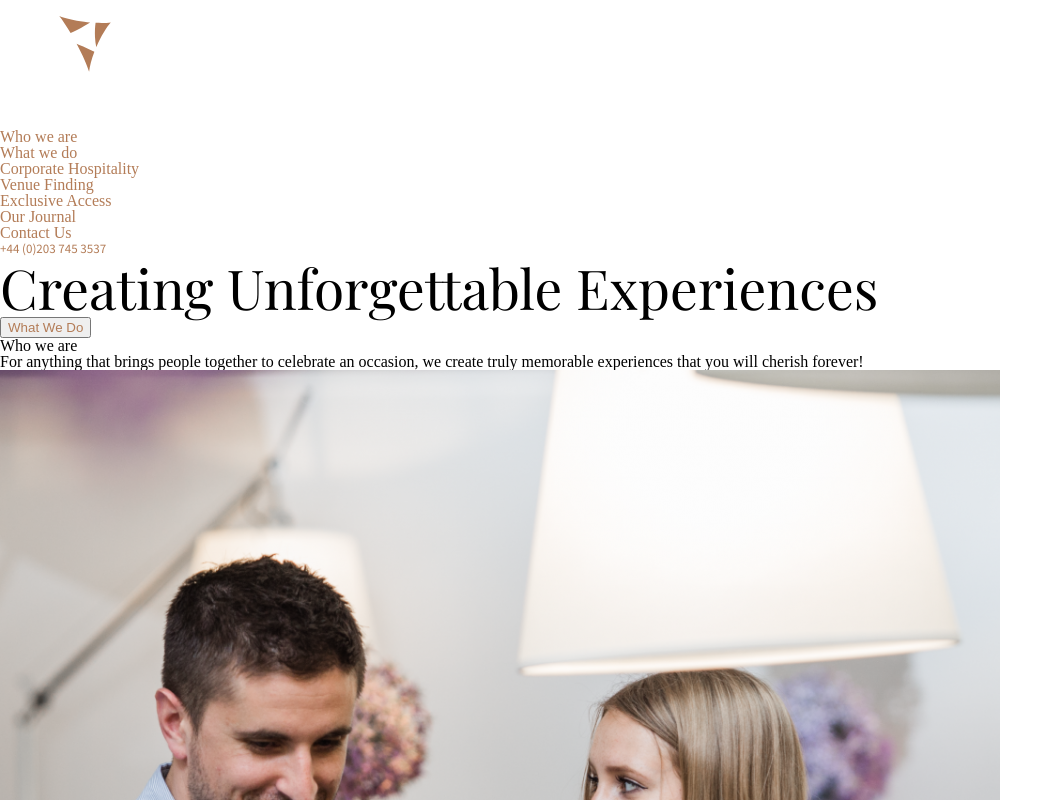
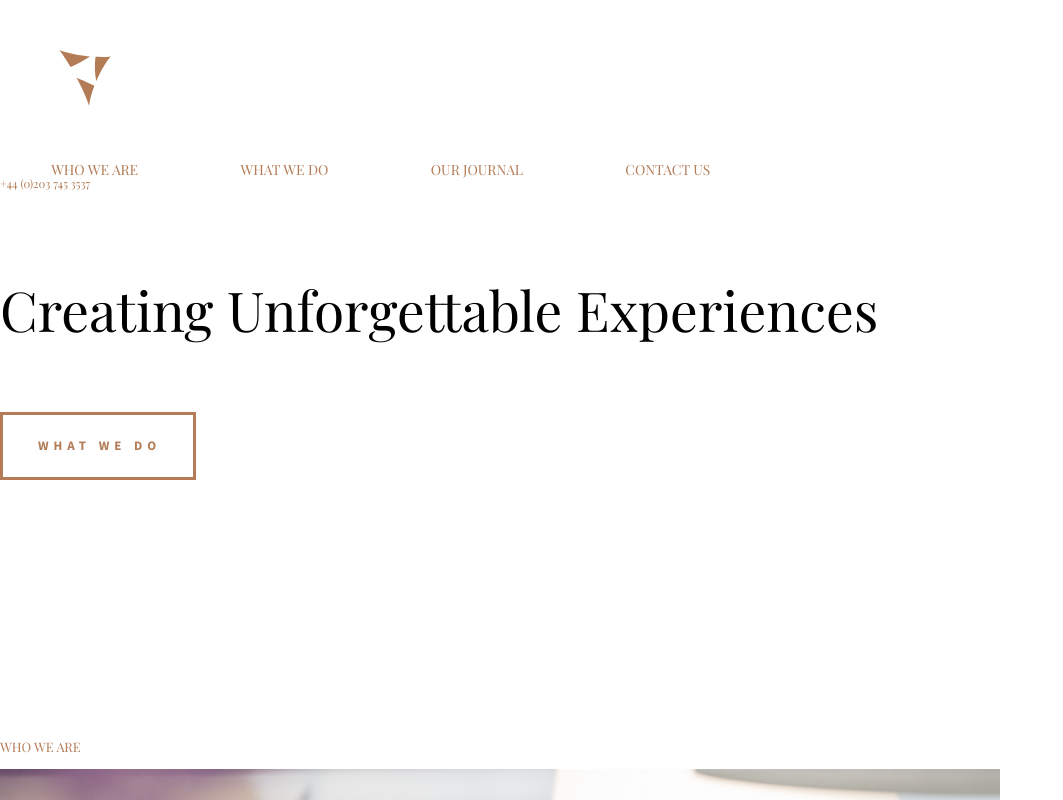
Before and after one commit to SimoTr84/Villiers--project, a plain HTML site: page index.html in a window 1280 px wide. Shown: the top 800 px of the page, without its empty margins (0-1063 px from the left). Drawn offline with nearby package versions, Linux system fonts and the light colour scheme; a web font is replaced by a local one.

Commit message:
added styling for buttons, titles, and started flex

```diff
--- a/css/style.css
+++ b/css/style.css
@@ -27,14 +27,18 @@ footer, header, hgroup, menu, nav, section {
 body {
   line-height: 1;
 }
-ol, ul {
+ol,
+ul {
   list-style: none;
 }
-blockquote, q {
+blockquote,
+q {
   quotes: none;
 }
-blockquote:before, blockquote:after,
-q:before, q:after {
+blockquote:before,
+blockquote:after,
+q:before,
+q:after {
   content: '';
   content: none;
 }
@@ -44,69 +48,100 @@ table {
 }
 
 /*utiity classes*/
-  /*relative*/
-  /*absolute*/
-  /*boxed*/
-  /*full-width*/
+/*relative*/
+/*absolute*/
+/*boxed*/
+/*full-width*/
 
 /*clearfix*/
-.cf:before,
-.cf:after,
-.menu-footer-menu-container:before,
-.menu-footer-menu-container:after,
-.sub-menu:before,
-.sub-menu:after {
-  content: " "; /* 1 */
-  display: table; /* 2 */
+/*.clearfix:before,
+.footer:before {
+  content: '';
+  display: table;
 }
-.cf:after,
-.menu-footer-menu-container:after,
-.sub-menu:after {
+
+.clearfix:after,
+.footer:after {
+  content: '';
+  display: table;
   clear: both;
+}*/
+
+/*STRUCTURE*/
+/*paddings-margins*/
+body {
+  max-width: 100%;
+  width: 100%;
+  padding: 0;
+  margin: 0;
+}
+.boxed {
+  padding: 15%;
+}
+section {
+  margin: 50px auto;
 }
 
 
-/*STRUCTURE*/
-  /*paddings-margins*/
+/*GENERAL STYILING*/
+/*fonts*/
+:root {
+  --playfair-font: 'Playfair Display', serif;;
+}
+:root {
+  --source-sans-font: 'Source Sans Pro', sans-serif;
+}
 
-/*GENERAL STYILING*/
 /*colors*/
-:root { /*navy*/
---navy-color:#1b2535;
---navy-bg-color: #1b2535;
+:root {
+  /*navy*/
+  --navy: #1b2535;
+  /*dark navy*/
+  --darknavy: #182638;
+  /*gold*/
+  --gold: #b37c57;
+  /*white*/
+  --white: #ffffff;
 }
-:root { /*gold*/
-  --gold-color: #b37c57;
-  --gold-bg-color: #b37c57;
+
+/*main elements*/
+
+h1 {
+  font-family: var(--playfair-font);
+  font-size: 3.4375em;
+  line-height: 3.75em;
 }
-/*main elements*/
-/*h1*/
-h1 {
-  font-family: 'Playfair Display', serif;
-  font-size: 55px;
-  line-height: 60px;
+h2 {
+  font-family: var(--playfair-font);
+  font-size: 2.25em;
+  line-height: 2.625em;
 }
-/*h2*/
-h2 {
-  font-family: 'Playfair Display', serif;
-  font-size: 42px;
-  line-height: 54px;
+h3 {
+  font-family: var(--source-sans-font);
+  color: var(--white);
 }
-/*h4*/
-h4{
-  font-family: 'Source Sans Pro', sans-serif;
-  font-size: 13px;
-  line-height: 16px;
+h4, h5 {
+  font-family: var(--source-sans-font);
+  font-size: 0.8125em;
+  line-height: 1em;
   text-transform: uppercase;
-  color: var(--gold-color: #b37c57);
+  color: var(--gold);
 }
-/*p*/
-/*a*/
+h5 {
+  font-family: var(--playfair-font);
+}
+p {
+  font-family: var(--source-sans-font);
+  font-size: 0.875em;
+  line-height: 2.0625em;
+
+}
 a {
   text-decoration: none;
-  font-size: inherit;
-  font-family: inherit;
-  color: #b37c57;
+  font-size: 0.875em;
+  font-family: var(--playfair-font);
+  color: var(--gold);
+  text-transform: uppercase;
   -webkit-transition: all 0.3s ease-in-out 0s;
   -moz-transition: all 0.3s ease-in-out 0s;
   -o-transition: all 0.3s ease-in-out 0s;
@@ -119,14 +154,58 @@ a:hover {
 .white-bg a:focus,
 .cream-bg a:hover,
 .cream-bg a:focus {
-  color: #182638
+  color: #182638;
 }
+a.button{
+  color: #b37c57 !important;
+display: inline-flex;
+  zoom: 1;*/
+/*  _height: 51px;*/
+  margin: 0 auto;
+  padding: 27px 35px 27px 38px;
+  border: none;
+  box-shadow: inset 0px 0px 0px 3px var(--gold);
+    -webkit-box-shadow: inset 0px 0px 0px 3px var(--gold);
+    -moz-box-shadow: inset 0px 0px 0px 3px var(--gold);
+  font-family: var(--source-sans-font);
+  text-transform: uppercase;
+  letter-spacing: 5px;
+  font-size: 13px;
+  line-height: 14px;
+  font-weight: 700;
+  transition: all 0.3s ease-in-out 0s;
+    -webkit-transition: all 0.3s ease-in-out 0s;
+    -moz-transition: all 0.3s ease-in-out 0s;
+    -o-transition: all 0.3s ease-in-out 0s;
+  background-color: transparent;
+  cursor: pointer;
+}
+a.button:hover {
+  background-color: var(--gold);
+  color: var(--white) !important;
+}
+ul {
+  display: flex;
+}
+li {
+  display: inline-flex;
+  padding: 0 4%;
+}
+section {
+  display: flex;
+}
+
 
 /*home*/
 /*hero header*/
+.hero {
+  display: block;
+  width: 100%;
+  min-height: 80vh;
+}
 
 
 /*footer*/
 footer {
-  background-color: var(--navy-bg-color, midnightblue);
+  background-color: var(--navy, midnightblue);
 }
--- a/index.html
+++ b/index.html
@@ -12,12 +12,8 @@
   <title>Villiers Project</title>
 </head>
 <body>
-  <!-- hero -->
   <section class="hero section-one">
-    <div class="hero-container">
-      <div class="image--overlay">
-        <img src="" alt="" class="hero--background">
-      </div>
+    <div class="header">
       <!-- logo -->
       <div class="logo-container">
         <a href="#">
@@ -29,13 +25,7 @@
         <div>
           <ul>
             <li><a href="#">Who we are</a></li>
-            <li><a href="#">What we do</a>
-              <ul>
-                <li><a href="#">Corporate Hospitality</a></li>
-                <li><a href="#">Venue Finding</a></li>
-                <li><a href="#">Exclusive Access</a></li>
-              </ul>
-            </li>
+            <li><a href="#">What we do</a></li>
             <li><a href="#">Our Journal</a></li>
             <li><a href="#">Contact Us</a></li>
           </ul>
@@ -46,16 +36,20 @@
         <a href="tel:+442037453537">+44 (0)203 745 3537</a>
       </h4>
       <!-- search-bar -->
-    <!-- title -->
+    </div>
+  <!-- hero -->
+    <div class="hero-container">
+      <div class="image--overlay">
+        <img src="" alt="" class="hero--background">
+      </div>
       <div class="title-container">
         <h1 class="main-heading">Creating Unforgettable Experiences</h1>
-      <button class="title-button">
-        <a href="#">What We Do</a>
-      </button>
+        <a class="button" href="#">What We Do</a>
       </div>
     </div>
   </section>
-  <section class="section-two">
+  <!-- who we are -->
+  <section class="who-we-are section-two">
     <div class="section-two__container">
       <h5 class="section-label section-label--horizontal">
        Who we are
@@ -72,12 +66,12 @@
     <div class="parallax--container">
       <div class="slider">
         <div class="slide-one">
+          <h5 class="slide--label">
+            By Design
+          </h5>
           <div class="image--overlay">
             <img src="assets/brochure--event-image.jpg" alt="" class="slide-one--image">
           </div>
-          <h5 class="slide--label">
-            By Design
-          </h5>
           <h3>As experience becomes the luxury of today, discover</h3>
           <h2>Villiers' exclusive brochure!</h2>
           <button class="slider_button slide--one_button">
@@ -85,12 +79,12 @@
           </button>
         </div>
         <div class="slide-two">
+          <h5 class="slide--label">
+            By Design
+          </h5>
           <div class="image--overlay">
             <img src="assets/free-venue-finding--event-image.jpg" alt="" class="slide-two--image">
           </div>
-          <h5 class="slide--label">
-            By Design
-          </h5>
           <h3>Make the most of our</h3>
           <h2>Free Venue Finding service</h2>
           <button class="slider_button slide--two_button">
@@ -99,10 +93,10 @@
         </div>
         <div class="slide-three">
           <h5 class="section-label slide--label">
-            Corporate Hospitaity
+            Corporate Hospitality
           </h5>
           <div class="image--overlay">
-            <img src="assets/sam-smith--event__image" alt="" class="slide-three--image">
+            <img src="assets/Villiers-sam-smith--event__image.jpg" alt="Sam Smith" class="slide-three--image">
           </div>
           <h3>Enjoy an evening of hospitality with</h3>
           <h2>Sam Smith at Genting Arena</h2>
@@ -112,10 +106,10 @@
         </div>
         <div class="slide--four">
           <h5 class="section-label slide--label">
-            Corporate Hospitaity
+            Corporate Hospitality
           </h5>
           <div class="image--overlay">
-            <img src
+            <img src="assets/Villiers-cheltenham-event__image.jpg" alt="Cheltenham Event" class="slide-four--image">
           <h3>Kick off the 2018 horse racing calendar at</h3>
           <h2>Cheltenham Festival</h2>
           <button>
@@ -236,7 +230,5 @@
       </div>
     </div>
   </div>
-
-
 </footer>
 </html>
```
Also changed, not shown: assets/Villiers-cheltenham-event__image.jpg (added), assets/Villiers-sam-smith--event__image.jpg (renamed from assets/sam-smith--event__image.jpg). Lines whose indentation alone changed are shown as unchanged.
